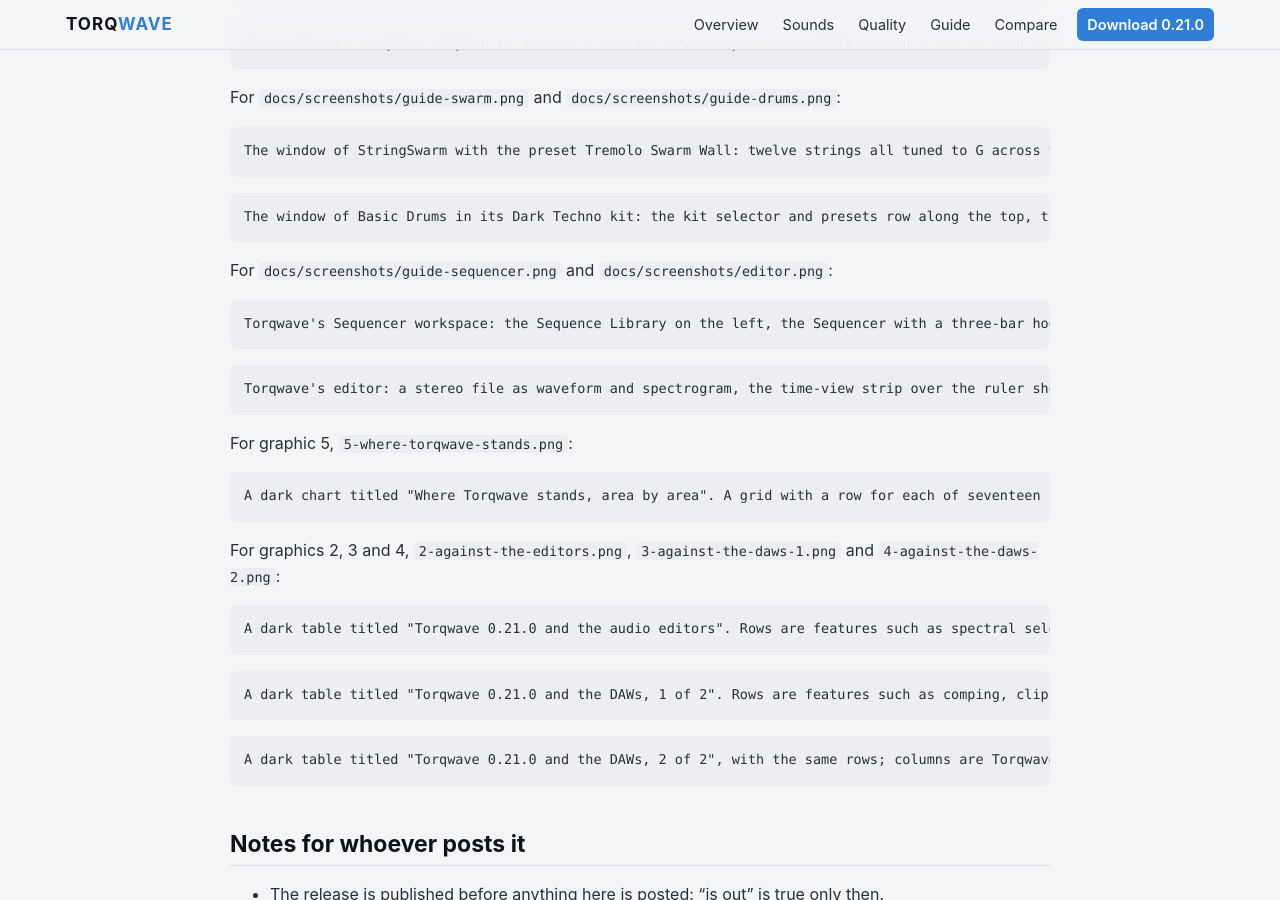
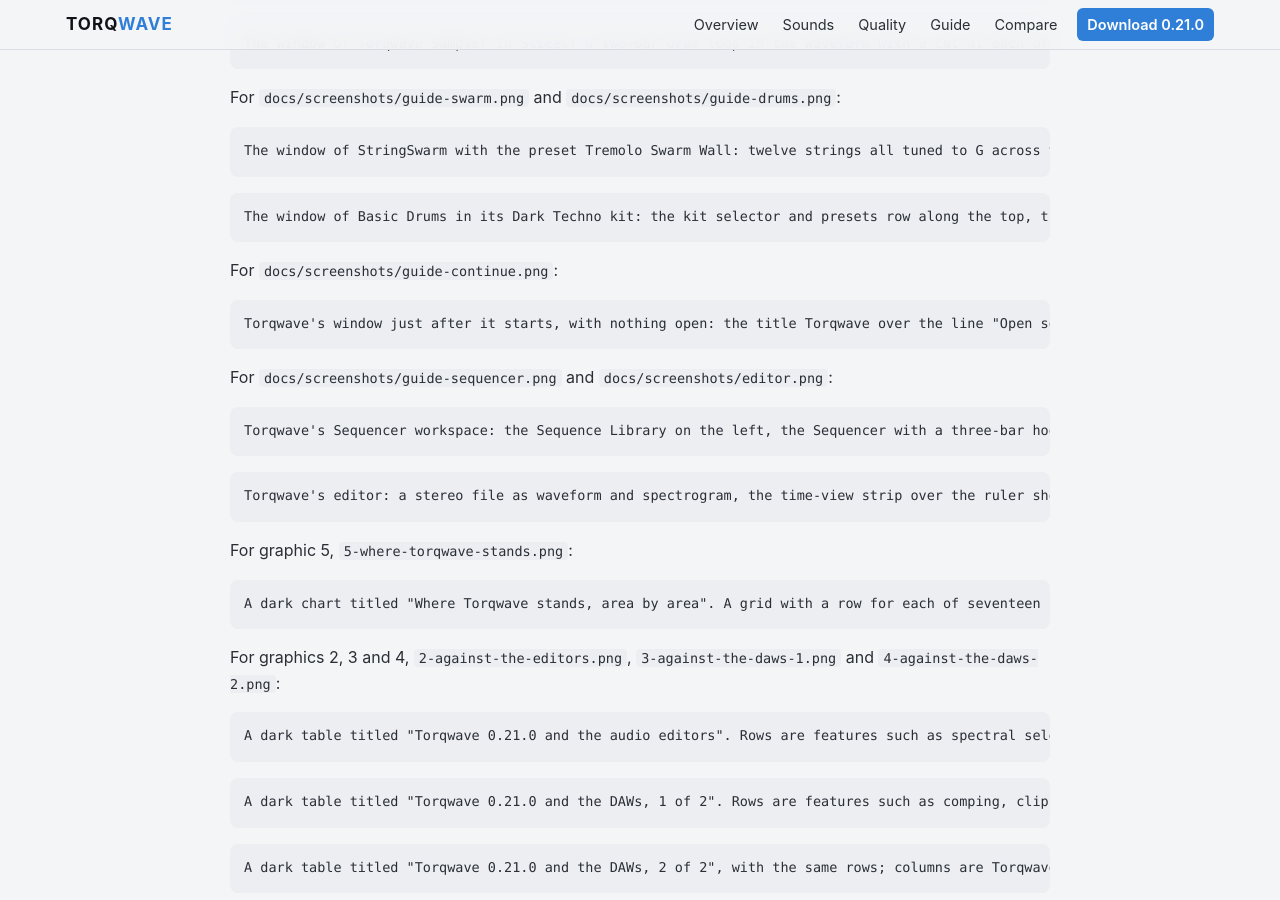
Before and after one commit to BobClawblaw/torqwave, a Jekyll site: the page built from docs/announcements/ANNOUNCEMENT-0.21.0.md, in a window 1280 px wide and 900 px high, scrolled down 3207 px. Built offline with Jekyll 4.4.1, drawn with Linux system fonts in a browser that asks for light colours; our own code applies the rules of GitHub Pages for plain Markdown files; some of the changed text lies outside the part shown.

Commit message:
Guide and announcement: the home screen with Continue Where You Left Off

````diff
--- a/docs/announcements/ANNOUNCEMENT-0.21.0.md
+++ b/docs/announcements/ANNOUNCEMENT-0.21.0.md
@@ -78,7 +78,7 @@ Something to play on them: 1,032 sequence presets and 116 starter kits in 37 sty
 In the editor: a time-view strip over the ruler, a Hand tool, and Paste Clipboard as New File.
 ```
 
-**7 of 9**, with no picture yet: the home screen with its Continue Where You Left Off button would suit it (the guide's picture of the home screen is from before the feature).
+**7 of 9**, with the home screen and its Continue Where You Left Off button (`docs/screenshots/guide-continue.png`).
 
 ```text
 Continue where you left off: quit with files open in the editor and a session in the multitrack view, and the next start brings all of it back. Every file, your place in each, the effects rack, the session, the view you were in.
@@ -148,6 +148,12 @@ The window of StringSwarm with the preset Tremolo Swarm Wall: twelve strings all
 The window of Basic Drums in its Dark Techno kit: the kit selector and presets row along the top, thirty pads coloured by family (kicks, snares and claps, hats, toms, cymbals, hand percussion) on the left, and the selected kick's settings on the right, with its Type selector reading Classic.
 ```
 
+For `docs/screenshots/guide-continue.png`:
+
+```alt
+Torqwave's window just after it starts, with nothing open: the title Torqwave over the line "Open something you were working on, or start something new", and three buttons, Continue Where You Left Off, New File and Open..., in the middle of an empty editor, with the Files panel on the left saying no files are open.
+```
+
 For `docs/screenshots/guide-sequencer.png` and `docs/screenshots/editor.png`:
 
 ```alt
````
Also changed, not shown: docs/guide/01-getting-started.md (+2 -0 lines), docs/screenshots/guide-continue.png (added).
